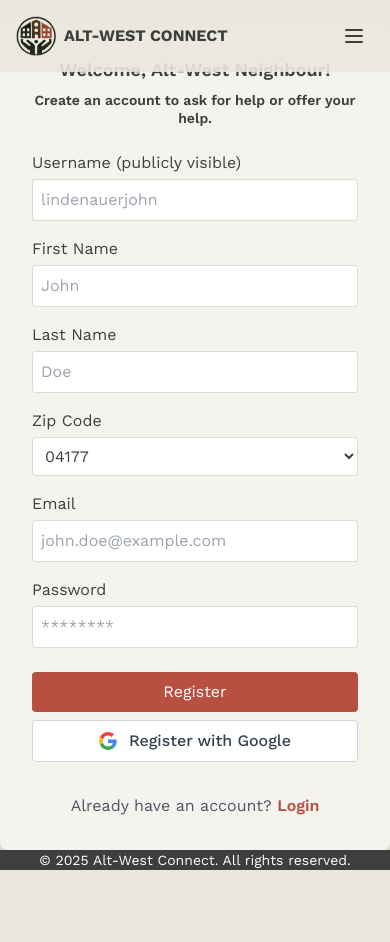
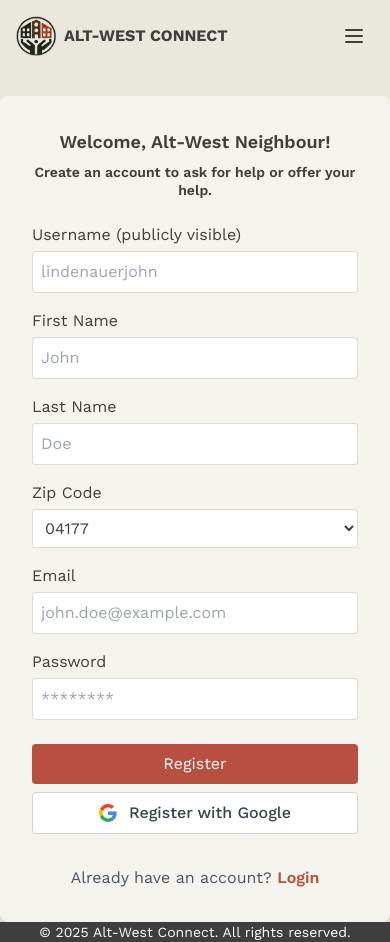
Before and after one commit to diecatiamonteiro/neighbourhood-helper-fullstack-mern, a React (Vite) app in the folder client/: page /register in a window 390 px wide. Before the commit the page ends 870 px from the top, so only its background shows below. Built offline with nearby package versions, Linux system fonts and the light colour scheme; no server answers; a web font is replaced by a local one.

Commit message:
fixed mt on login/register form for mobile

```diff
--- a/client/src/components/LoginForm.jsx
+++ b/client/src/components/LoginForm.jsx
@@ -59,7 +59,7 @@ export default function LoginForm() {
   return (
     <form
       onSubmit={handleSubmit}
-      className="max-w-2xl mx-auto p-8 mt-6 md:mt-14 bg-white/50 rounded-lg shadow-md"
+      className="max-w-2xl mx-auto p-8 mt-6 mt-24 lg:mt-14 bg-white/50 rounded-lg shadow-md"
     >
       <h2 className="text-lg md:text-2xl font-semibold mb-2">
         Hi, Alt-West Neighbour!
--- a/client/src/components/RegisterForm.jsx
+++ b/client/src/components/RegisterForm.jsx
@@ -64,7 +64,7 @@ export default function RegisterForm() {
   return (
     <form
       onSubmit={handleSubmit}
-      className="max-w-2xl mx-auto p-8 mt-6 md:mt-14 bg-white/50 rounded-lg shadow-md"
+      className="max-w-2xl mx-auto p-8 mt-24 lg:mt-14 bg-white/50 rounded-lg shadow-md"
     >
       <h2 className="text-lg md:text-2xl font-semibold mb-2">
         Welcome, Alt-West Neighbour!
```
